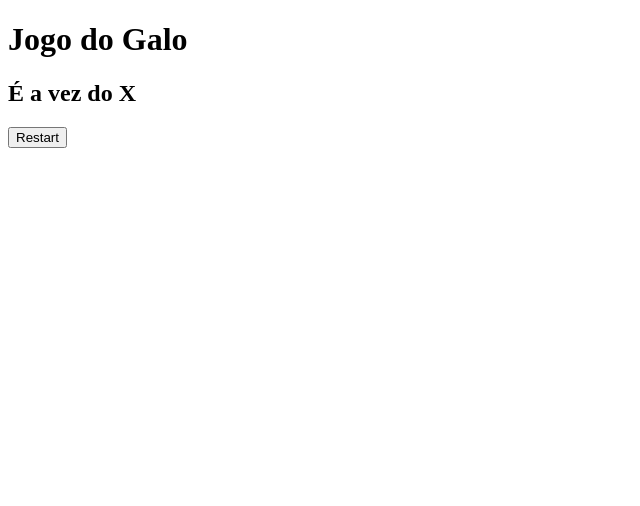
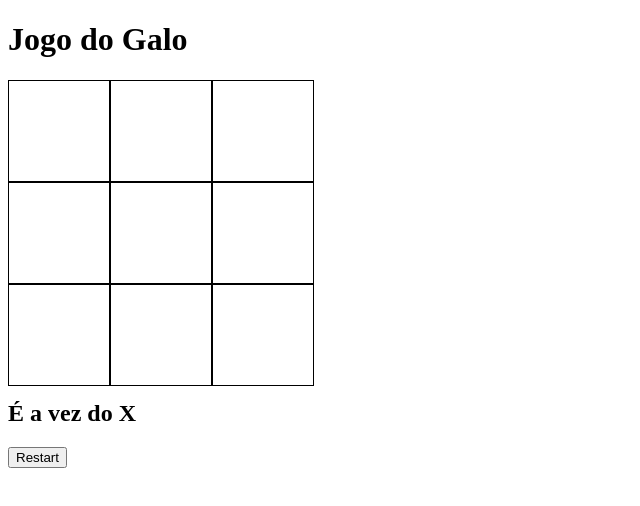
Before and after one commit to ferreira-trc/tic-tac-toe, a plain HTML site: page Enunciado/index.html in a window 1280 px wide. Shown: the whole page, without its empty margins (0-640 px from the left). Drawn offline with Linux system fonts and the light colour scheme.

Commit message:
feat: Style

```diff
--- a/Enunciado/index.html
+++ b/Enunciado/index.html
@@ -4,6 +4,7 @@
     <meta charset="UTF-8" />
     <meta name="viewport" content="width=device-width, initial-scale=1.0" />
     <title>Jogo do Galo</title>
+    <link rel="stylesheet" href="style.css">
   </head>
   <body>
     <div id="gameContainer">
--- /dev/null
+++ b/Enunciado/style.css
@@ -0,0 +1,16 @@
+.cellContainer{
+    width: 300px;
+    height: 300px;
+    display: grid;
+    grid-template-columns: repeat(3, auto);
+}
+
+.cell{
+    width: calc(300px/3);
+    height: calc(300px/3);
+    border: 1px solid black;
+    display: flex;
+    justify-content: center;
+    align-items: center;
+    font-size: 30px;
+}
```
